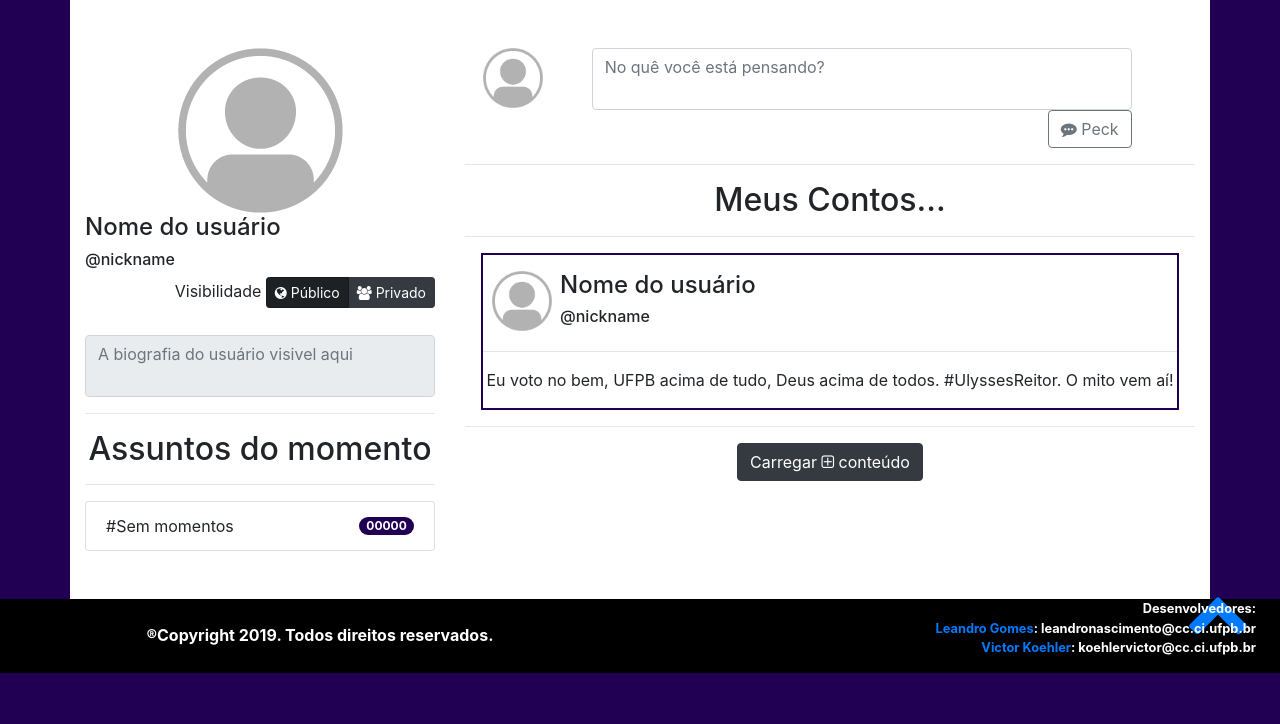
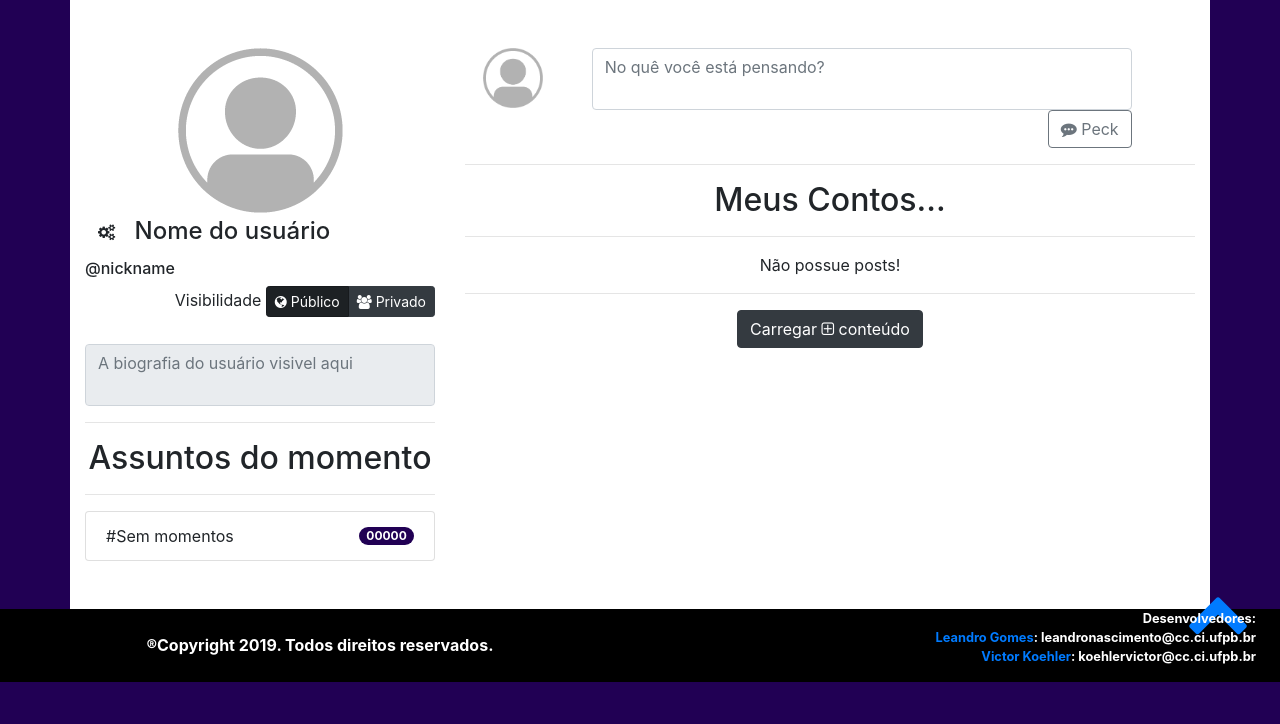
Before and after one commit to leoPirpiri/nevermore, a Flask app: page /post/ in a window 1280 px wide. Shown: the part 76-800 px from the top of the page. Run offline with Flask 2, Linux system fonts and the light colour scheme; the visitor is signed in with stand-in values (Sample User, id 1); some libraries are stand-ins or nearby versions.

Commit message:
Modelagem de comentário e listagem de posts

```diff
--- a/app/controllers/routers.py
+++ b/app/controllers/routers.py
@@ -18,7 +18,7 @@ def index():
 @app.route("/home/")
 @login_required
 def home():
-    return render_template("home.html", posts=get_timeline(g.user), opinar_form=True, assuntos = opinion.buscar_trend_topics())
+    return render_template("home.html", logged_user = g.user, posts=get_timeline(g.user), opinar_form=True, assuntos = opinion.buscar_trend_topics())
 
 @app.route("/topico/")
 @login_required
@@ -26,13 +26,13 @@ def busca_topico():
     if request.method == "GET":
         topico = request.args.get("topico", None)
         if not topico is None:
-            return render_template("home.html", posts=buscar_opinioes_por_topico(topico), opinar_form=False)
+            return render_template("home.html", logged_user = g.user, posts=buscar_opinioes_por_topico(topico), opinar_form=False, assuntos = opinion.buscar_trend_topics())
     return redirect(url_for('index'))
 
 @app.route("/perfil/")
 @login_required
 def perfil():
-    return render_template("perfil.html", assuntos = opinion.buscar_trend_topics())
+    return render_template("perfil.html", logged_user = g.user, posts=g.user.get_postagens(), assuntos = opinion.buscar_trend_topics())
 
 @app.route("/post/")
 @login_required
--- a/app/models/post.py
+++ b/app/models/post.py
@@ -41,3 +41,9 @@ def get_timeline(usuario):
     'usuario' é do tipo User.
     '''
     return db_wrapper.get_usuario_timeline_pk(usuario.id_usuario(), autowrap=Post)
+
+def get_perfil_timeline(usuario):
+    ''' Obtém os posts no perfil do usuário.
+    'usuario' é do tipo User.
+    '''
+    return db_wrapper.get_postagens_usuario_pk(usuario.id_usuario(), autowrap=Post)
--- a/app/templates/perfil.html
+++ b/app/templates/perfil.html
@@ -7,7 +7,10 @@
                 <img class="img-fluid" src="{{ url_for('static', filename='images_app/default-user.png') }}"
                      alt="Foto do usuário">
                 <div align="left">
-                    <h4>Nome do usuário</h4>
+                    <h4>
+                        <button type="button" class="btn" id="user_config" title="Alterar algumas informações"><i class="fa fa-cogs" aria-hidden="true"></i></button>
+                        Nome do usuário
+                    </h4>
                     <h6>@nickname</h6>
                 </div>
                 <div align="right">
@@ -76,24 +79,11 @@
                 <h2>Meus Contos...</h2>
                 <hr>
                 <div id="tl_content">
-                    <div class="post">
-                        <div class="row px-3 pt-3">
-                            <div class="pic-thumbnail mx-2">
-                                <img class="img-fluid"
-                                     src="{{ url_for('static', filename='images_app/default-user.png') }}"
-                                     alt="Foto do usuário">
-                            </div>
-                            <div align="left">
-                                <h4>Nome do usuário</h4>
-                                <h6>@nickname</h6>
-                            </div>
-                        </div>
-                        <hr>
-                        <div class="post-content">
-                            <p>Eu voto no bem, UFPB acima de tudo, Deus acima de todos. #UlyssesReitor. O mito vem
-                                aí!</p>
-                        </div>
-                    </div>
+                    {% if posts %}
+                        {% include 'posts.html' %}
+                    {% else %}
+                        Não possue posts!
+                    {% endif %}
                 </div>
             </div>
             <hr>
```
Also changed, not shown: app/templates/posts.html (+45 -8 lines).
